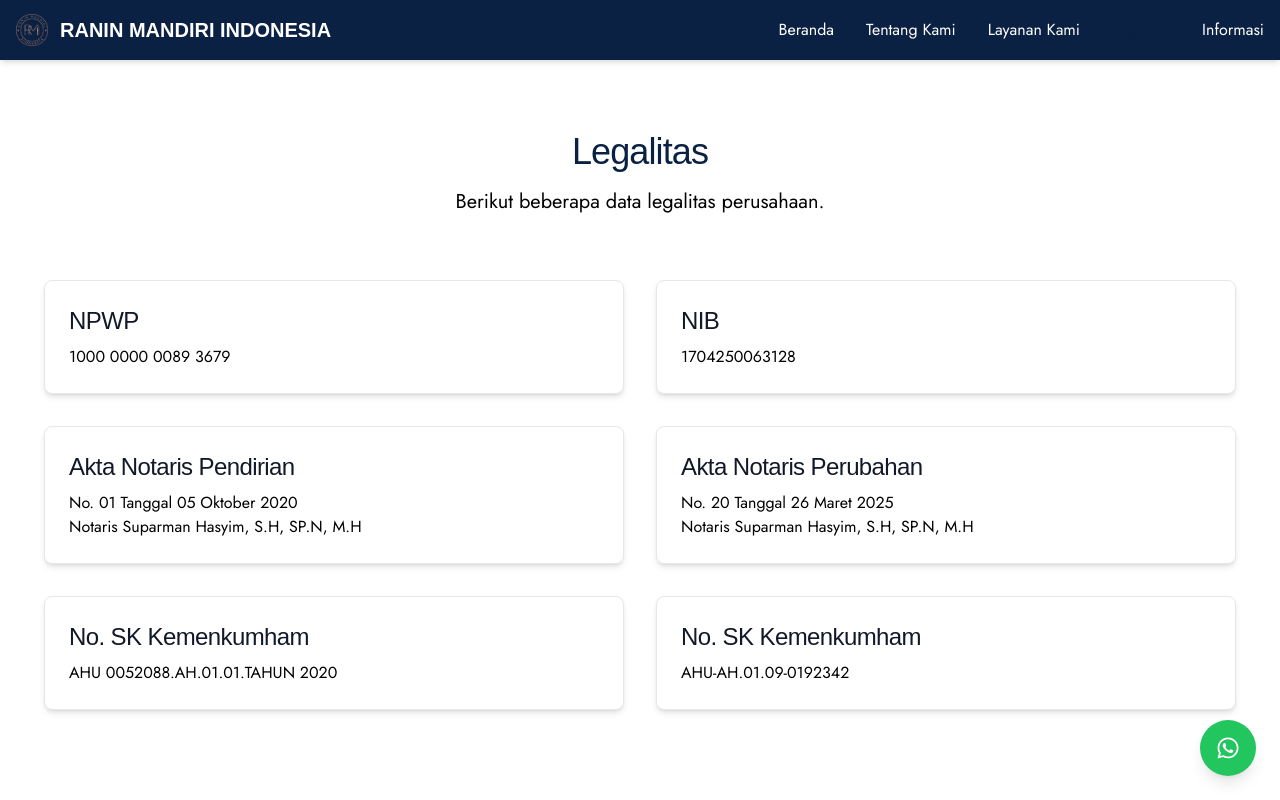
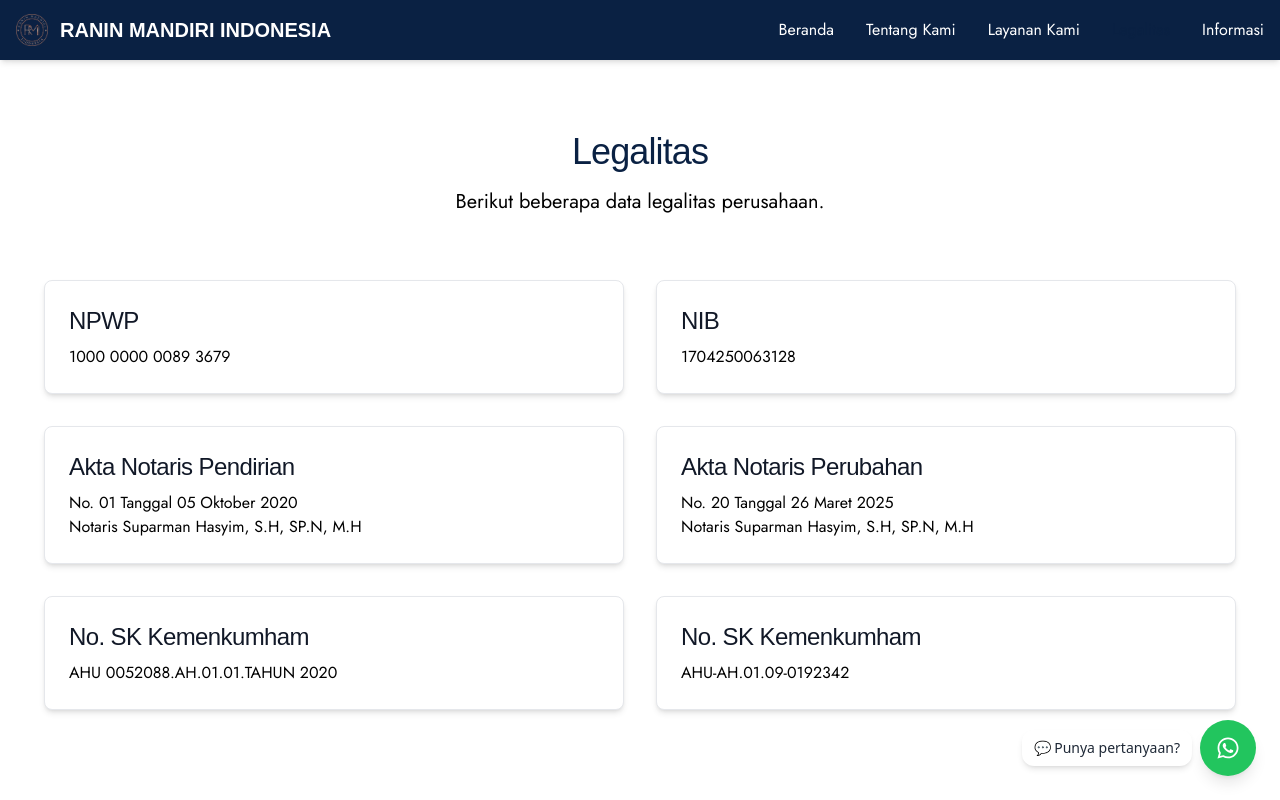
Before and after one commit to hagiaz/ranin-2, a React (Vite) app: page /legal in a window 1280 px wide. Shown: the top 800 px of the page. Built offline with nearby package versions, Linux system fonts and the light colour scheme; a web font is replaced by a local one.

Commit message:
fix whatsapp button

```diff
--- a/src/components/WhatsAppButton.jsx
+++ b/src/components/WhatsAppButton.jsx
@@ -4,22 +4,19 @@ import { FaWhatsapp } from 'react-icons/fa';
 export default function WhatsAppButton() {
   const [showBubble, setShowBubble] = useState(true);
 
-  // Hide bubble after 5 seconds
   useEffect(() => {
-    const timer = setTimeout(() => setShowBubble(false), 5000);
+    const timer = setTimeout(() => setShowBubble(false), 10000);
     return () => clearTimeout(timer);
   }, []);
 
   return (
     <div className="fixed bottom-6 right-6 z-50 flex items-center gap-2">
-      {/* Speech bubble */}
       {showBubble && (
         <div className="bg-white text-gray-800 text-sm font-medium py-2 px-3 rounded-xl shadow-md animate-fadeIn">
-          💬 Have a question?
+          💬 Punya pertanyaan?
         </div>
       )}
 
-      {/* WhatsApp button */}
       <a
         href="https://wa.me/6281297551225"
         target="_blank"
@@ -30,7 +27,6 @@ export default function WhatsAppButton() {
       >
         <FaWhatsapp className="w-6 h-6" />
 
-        {/* Tooltip bubble (appears only on hover after initial 5s) */}
         {!showBubble && (
           <span className="absolute right-14 top-1/2 -translate-y-1/2 bg-white text-gray-800 text-sm font-medium py-1 px-2 rounded-md shadow-md opacity-0 group-hover:opacity-100 transition-opacity duration-300 whitespace-nowrap">
             💬 Punya pertanyaan?
```
